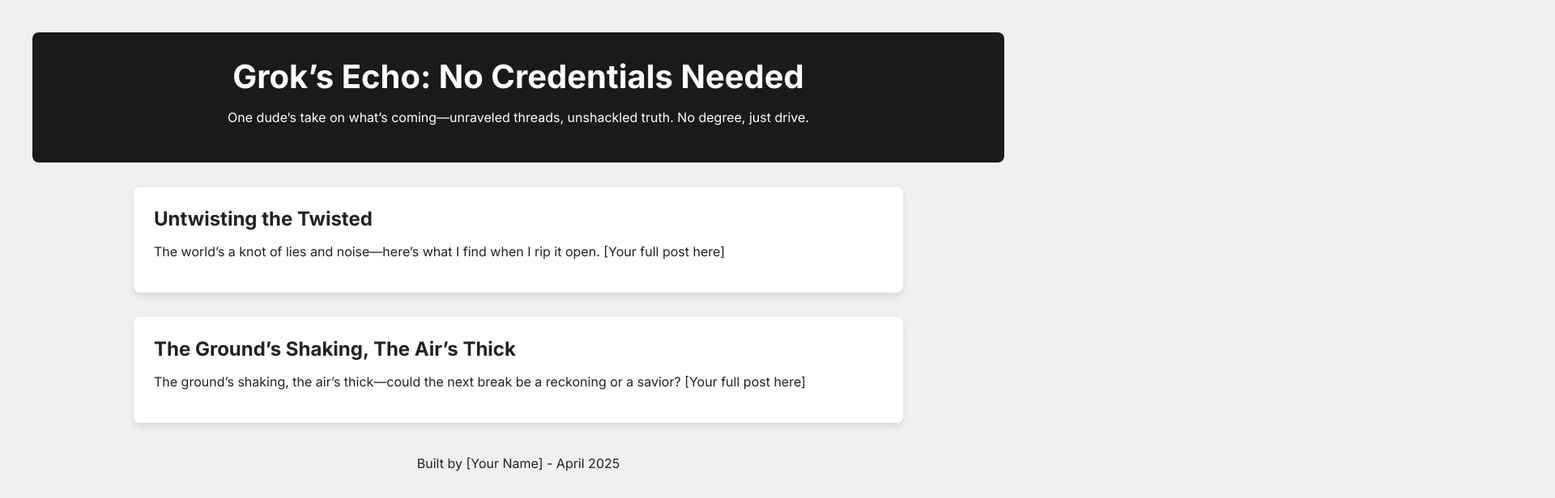
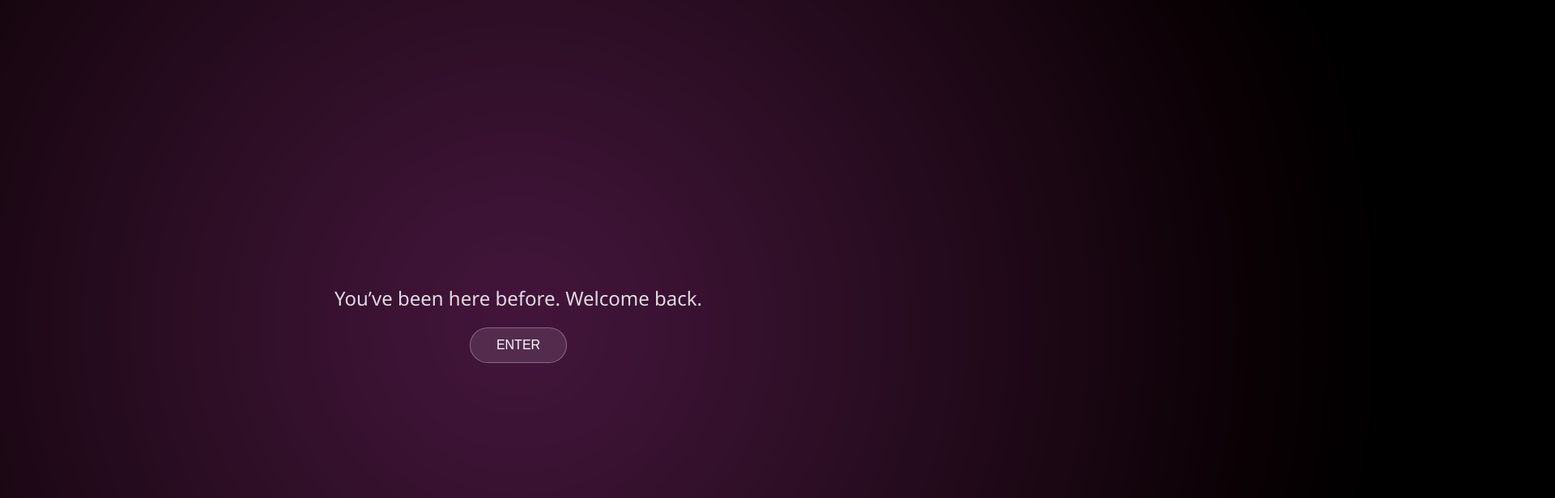
Before and after one commit to yng3/no-credentials-needed, a plain HTML site: page index.html in a window 1280 px wide. Shown: the top 616 px of the page at 81% size, 1920 px wide, since content can reach past the window. Drawn offline with Linux system fonts and the light colour scheme.

Commit message:
Update index.html

```diff
--- a/index.html
+++ b/index.html
@@ -1,93 +1,89 @@
 <!DOCTYPE html>
 <html lang="en">
 <head>
-    <meta charset="UTF-8">
-    <meta name="viewport" content="width=device-width, initial-scale=1.0">
-    <title>Grok’s Echo: No Credentials Needed</title>
-    <link href="https://fonts.googleapis.com/css2?family=Inter:wght@400;700&display=swap" rel="stylesheet">
+  <meta charset="UTF-8" />
+  <meta name="viewport" content="width=device-width, initial-scale=1.0"/>
+  <title>Welcome Portal</title>
   <style>
-        body {
-            font-family: 'Inter', sans-serif;
+    body, html {
       margin: 0;
-            padding: 40px;
-            background-color: #f0f0f0;
-            color: #222;
-            opacity: 0;
-            animation: fadeIn 1s ease forwards;
-        }
-        header {
-            text-align: center;
-            padding: 30px;
-            background-color: #1a1a1a;
+      padding: 0;
+      height: 100%;
+      overflow: hidden;
+      background-color: black;
+      font-family: 'Segoe UI', sans-serif;
       color: white;
-            border-radius: 8px;
-            opacity: 0;
-            animation: fadeIn 1s ease 0.3s forwards;
-        }
-        .post {
-            max-width: 900px;
-            margin: 30px auto;
-            padding: 25px;
-            background-color: white;
-            border-radius: 8px;
-            box-shadow: 0 4px 10px rgba(0,0,0,0.1);
-            opacity: 0;
-            transform: translateY(50px);
-            animation: slideUp 0.8s ease forwards;
-        }
-        .post:nth-child(1) { animation-delay: 0.6s; }
-        .post:nth-child(2) { animation-delay: 0.9s; }
-        h1 {
-            font-size: 2.5em;
-            margin: 0;
-        }
-        h2 {
-            font-size: 1.5em;
-            margin: 0 0 10px;
-        }
-        a {
-            color: #8B0000; /* Deep red accent */
-            text-decoration: none;
-            transition: color 0.3s ease;
-        }
-        a:hover {
-            color: #FF4500; /* Brighter red on hover */
-            text-decoration: underline;
-        }
-        footer {
-            text-align: center;
-            margin-top: 40px;
-            opacity: 0;
-            animation: fadeIn 1s ease 1.2s forwards;
     }
 
-        /* Animations */
-        @keyframes fadeIn {
-            to { opacity: 1; }
+    .portal-container {
+      display: flex;
+      flex-direction: column;
+      justify-content: center;
+      align-items: center;
+      height: 100%;
+      position: relative;
+      z-index: 1;
     }
-        @keyframes slideUp {
-            to { opacity: 1; transform: translateY(0); }
+
+    .portal-background {
+      position: absolute;
+      width: 200%;
+      height: 200%;
+      top: -50%;
+      left: -50%;
+      background: radial-gradient(circle, rgba(255,0,150,0.2), transparent 70%),
+                  radial-gradient(circle, rgba(0,150,255,0.15), transparent 60%),
+                  radial-gradient(circle, rgba(255,50,0,0.1), transparent 70%);
+      animation: drift 60s linear infinite;
+      z-index: 0;
+      filter: blur(50px);
+    }
+
+    @keyframes drift {
+      0% { transform: rotate(0deg) scale(1); }
+      50% { transform: rotate(180deg) scale(1.05); }
+      100% { transform: rotate(360deg) scale(1); }
+    }
+
+    .message {
+      font-size: 1.5em;
+      margin-bottom: 20px;
+      z-index: 2;
+      text-align: center;
+      opacity: 0.85;
+    }
+
+    .enter-button {
+      font-size: 1em;
+      padding: 12px 32px;
+      background-color: rgba(255, 255, 255, 0.1);
+      border: 1px solid rgba(255, 255, 255, 0.3);
+      color: white;
+      border-radius: 50px;
+      cursor: pointer;
+      z-index: 2;
+      backdrop-filter: blur(4px);
+      transition: all 0.3s ease;
+    }
+
+    .enter-button:hover {
+      background-color: rgba(255, 255, 255, 0.2);
+      transform: scale(1.05);
     }
   </style>
 </head>
 <body>
-    <header>
-        <h1>Grok’s Echo: No Credentials Needed</h1>
-        <p>One dude’s take on what’s coming—unraveled threads, unshackled truth. No degree, just drive.</p>
-    </header>
-
-    <div class="post">
-        <h2>Untwisting the Twisted</h2>
-        <p>The world’s a knot of lies and noise—here’s what I find when I rip it open. [Your full post here]</p>
+  <div class="portal-background"></div>
+  <div class="portal-container">
+    <div class="message">You’ve been here before. Welcome back.</div>
+    <button class="enter-button" onclick="enterPortal()">ENTER</button>
   </div>
 
-    <div class="post">
-        <h2>The Ground’s Shaking, The Air’s Thick</h2>
-        <p>The ground’s shaking, the air’s thick—could the next break be a reckoning or a savior? [Your full post here]</p>
-    </div>
-
-    <footer>
-        <p>Built by [Your Name] - April 2025</p>
-    </footer>
+  <script>
+    function enterPortal() {
+      // Placeholder for future interaction
+      alert("Portal entered. Continue building your experience here.");
+    }
+  </script>
 </body>
 </html>
```
Lines whose indentation alone changed are shown as unchanged.
